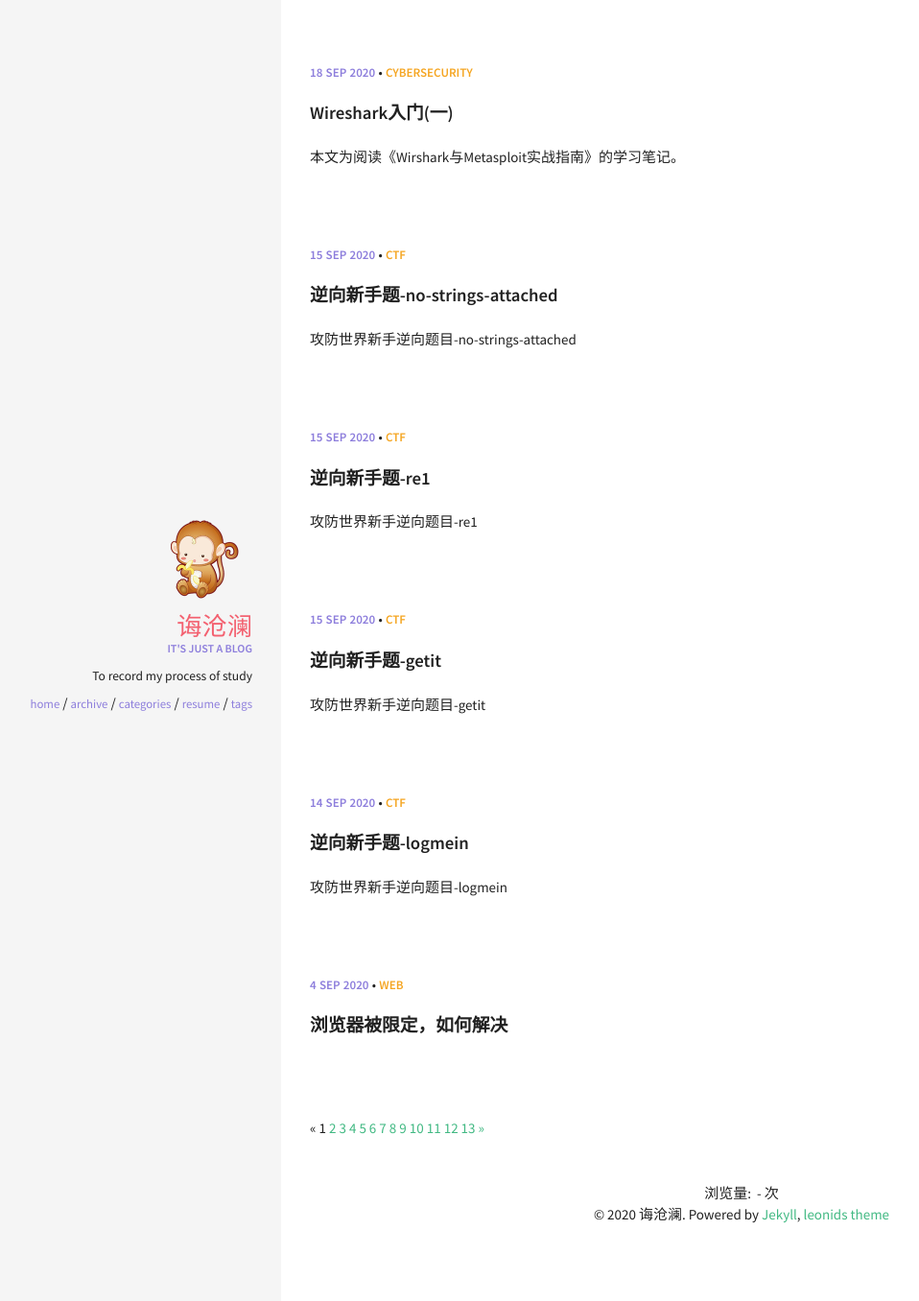
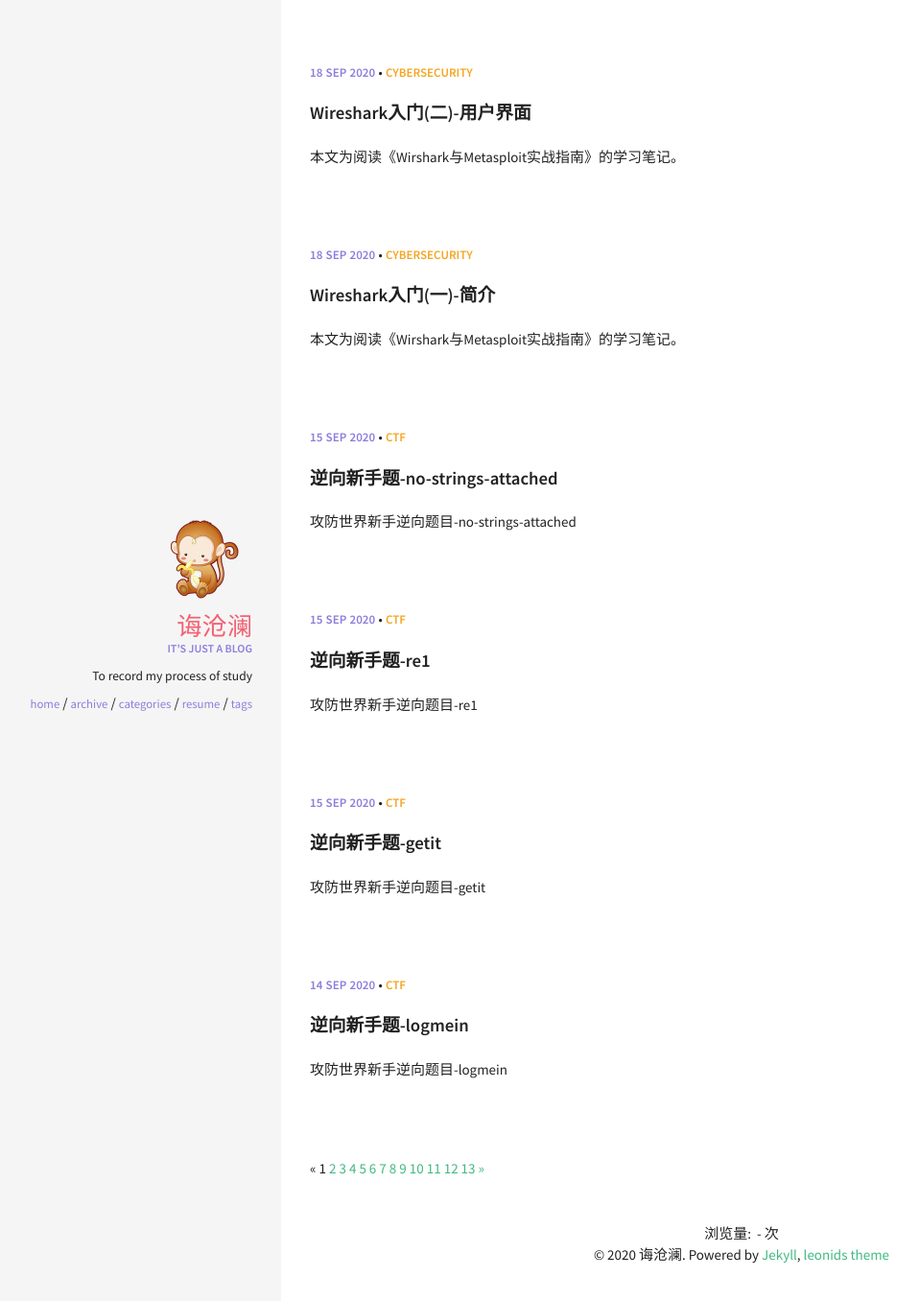
Before and after one commit to MonkeyDatabase/MonkeyDatabase.github.io, a Jekyll site: the page built from index.html, in a window 1280 px wide. Shown: the top 1356 px of the page at 96% size, without its empty margins (27-985 px from the left). Built offline with Jekyll 4.4.1, drawn with Linux system fonts in a browser that asks for light colours; the list of posts is cut into pages by our own code; comment, search, counter and statistics services are not loaded; part of the change alters nothing that is shown.

Commit message:
commit Wireshark 2

```diff
--- a/_posts/2020-09-17-wireshark.md
+++ b/_posts/2020-09-17-wireshark.md
@@ -1,6 +1,6 @@
 ---
 layout: post
-title: Wireshark入门(一)
+title: Wireshark入门(一)-简介
 excerpt: "本文为阅读《Wirshark与Metasploit实战指南》的学习笔记。"
 date:   2020-09-17 18:18:00
 categories: [CyberSecurity]
--- /dev/null
+++ b/_posts/2020-09-18-wireshark.md
@@ -0,0 +1,90 @@
+---
+layout: post
+title: Wireshark入门(二)-用户界面
+excerpt: "本文为阅读《Wirshark与Metasploit实战指南》的学习笔记。"
+date:   2020-09-18 09:19:00
+categories: [CyberSecurity]
+comments: true
+---
+
+## 学习笔记
+
+### 1、Wireshark用户界面
+
+![Wireshark界面](https://i.bmp.ovh/imgs/2020/09/aae873939d28b3b7.png)
+
+* 菜单栏：包括各种设置项和统计等功能，是每个软件都有的一部分
+
+* 主工具栏：有一些工具的快捷访问图标(不过一般用快捷键比较方便)，这些图标包括启动捕获或停止捕获、抓包文件操作、数据包跳转、视图文字缩放等功能
+
+  | 快捷键    | 功能                                   |
+  | --------- | -------------------------------------- |
+  | Ctrl+E    | 启动/停止捕获                          |
+  | Ctrl+R    | 重新捕获                               |
+  | Ctrl+Home | 跳转到分组列表的第一个分组             |
+  | Ctrl+End  | 跳转到分组列表的最后一个分组           |
+  | ↑         | 跳转到分组列表中本分组相邻的上一个分组 |
+  | ↓         | 跳转到分组列表中本分组相邻的下一个分组 |
+  | Ctrl+，   | 跳转到本次会话中本分组相邻的上一个分组 |
+  | Ctrl+.    | 跳转到本次会话中本分组相邻的上一个分组 |
+
+* 展示过滤器：是Wireshark用户界面里重要的组成部分，它可以去除和任务无关的数据，只展示我们感兴趣的内容。
+
+* 分组列表面板：此列表展示了所有分组数据以及关键提示信息。
+
+  | 列名        | 含义                 |
+  | ----------- | -------------------- |
+  | No.         | 包序号               |
+  | Time        | 数据包之间的时间差   |
+  | Source      | 源IP地址             |
+  | Destination | 目的IP地址           |
+  | Protocol    | 协议                 |
+  | Length      | 分组长度             |
+  | Info        | 该分组的快速摘要信息 |
+
+  * 对于列来说，各个列是先后顺序是可以更改的，各个列可选的
+  * 对于行来说，可以在[View->Color Rules]中通过使用过滤器给重点关注的数据包设置前景色和背景色
+
+* 分组详情面板：展示分组列表面板中当前选中分组的详情信息。
+
+  * 这些行的先后顺序和分组各级头部在链路上的发送顺序一致
+  * 第一行会显示帧号、捕获时间、捕获到的字节数、网络上传输的字节数
+  * 分组的编号一般是按照时间顺序来的，但也不一定，这是因为编号是由抓包库(pcap)决定的。
+  * 分组详情面板除了在窗口中内嵌，还可以在分组列表面板双击弹出浮动窗口，浮动分组详情面板可以有多个，常用于对比多个分组数据包的细节。
+
+* 分组字节流面板：
+
+  * 分组字节流面板包含三部分：偏移、分组字节流的十六进制、分组字节流对应的ASCII码
+  * 如果字节转换为ASCII码为可打印字符，则展示该字节对应的ASCII码，否则用’ **.** ‘(英文句号)代替。
+
+## 独立思考
+
+### 1. TLS一开始会有Key Exchange阶段，那这个key是不是可以用来进行解密数据包？
+
+不可以。
+
+Key Exchange阶段交换的是公钥，每次传输我们使用对方的公钥进行加密，由于非对称加密时使用公钥加密只能用对应的私钥解密，所以知道公钥是几乎没有用的。
+
+### 2.  *ip.addr ne 125.37.206.250*为什么没有剔除125.37.206.250的分组？
+
+* *ip.addr ne 125.37.206.250*使用该条件作为展示过滤器的条件时，分组列表面板中展示的分组没有任何变化，仍展示了大量125.37.206.250的分组。
+
+* 使用*ip.src_host ne 125.37.206.250 and ip.dst_host ne 125.37.206.250*这条语句就成功过滤了125.37.206.250的数据包。
+* 使用*ip.src_host eq 125.37.206.250*也成功过滤出了发往125.37.206.250和从125.37.206.250响应的数据包。
+
+当某个变量对应多个值，表达式会把变量的每个值挨个测试一遍。
+
+* eth.addr对应了eth.src和eth.dst两个值
+* ip.addr对应了ip.src和ip.dst两个值
+
+当对这些变量编写表达式时，一旦**编写不合理**，可能会导致出人意料的结果，这种情况尤其在使用**否定**形式时容易出错。
+
+* 当eq时，各个值判断eq是或的关系
+* 当ne时，各个值判断ne是且的关系
+
+所以*eth.addr!=00:01:02:03:04:05*或者*ip.addr!=10.20.30.40*会**永久为真**，这是因为几乎没有源ip和目的ip相同或源mac和目的mac相同的包。
+
+## 产生过的疑问
+
+1. TLS一开始会有Key Exchange阶段，那这个key如何使用？是不是可以用来进行解密数据包？
+2. *ip.addr ne 125.37.206.250*为什么执行结果没有剔除125.37.206.250的分组？
```
